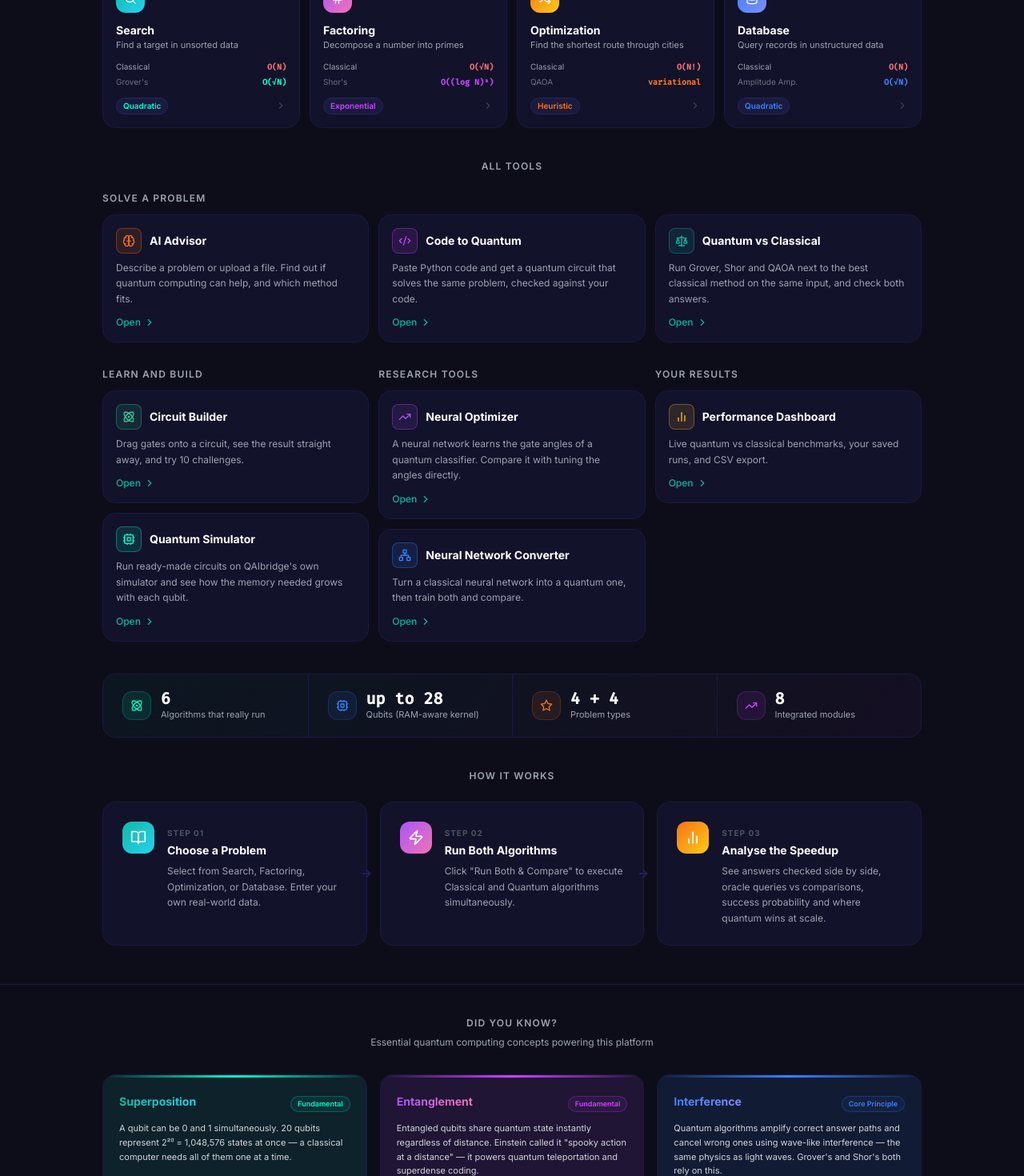
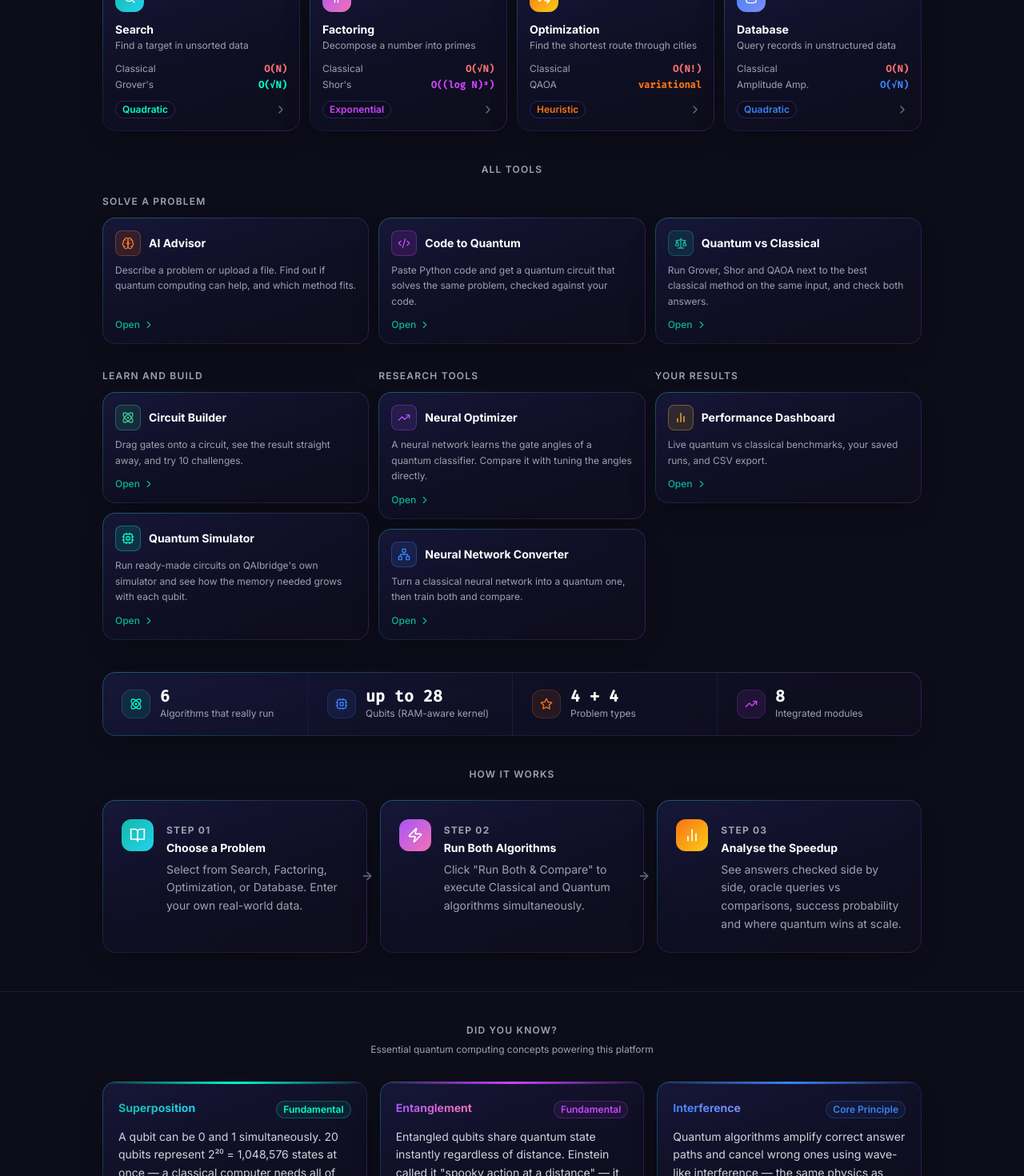
Before and after one commit to msyed-taha/QAIBridge, a React (Vite) app in the folder frontend/: page /app in a window 1280 px wide. Shown: the part 820-2290 px from the top of the page at 80% size. Built offline with nearby package versions, Linux system fonts and the light colour scheme; sample sign-in values are in the browser's storage; a web font is replaced by a local one.

Commit message:
app home matches new design
Co-Authored-By: Claude Opus 5.5 <noreply@anthropic.com>

```diff
--- a/frontend/src/pages/AppHome.tsx
+++ b/frontend/src/pages/AppHome.tsx
@@ -202,7 +202,6 @@ const STEPS = [
 const FACTS = [
   {
     color: 'from-teal-500 to-cyan-400',
-    glow: 'rgba(20,184,166,0.12)',
     topBar: '#00ffcc',
     title: 'Superposition',
     tag: 'Fundamental',
@@ -210,7 +209,6 @@ const FACTS = [
   },
   {
     color: 'from-purple-500 to-pink-400',
-    glow: 'rgba(168,85,247,0.12)',
     topBar: '#cc44ff',
     title: 'Entanglement',
     tag: 'Fundamental',
@@ -218,7 +216,6 @@ const FACTS = [
   },
   {
     color: 'from-blue-500 to-indigo-400',
-    glow: 'rgba(59,130,246,0.12)',
     topBar: '#3b82f6',
     title: 'Interference',
     tag: 'Core Principle',
@@ -226,7 +223,6 @@ const FACTS = [
   },
   {
     color: 'from-green-500 to-emerald-400',
-    glow: 'rgba(34,197,94,0.12)',
     topBar: '#22c55e',
     title: 'Measurement',
     tag: 'Quantum Mechanics',
@@ -234,7 +230,6 @@ const FACTS = [
   },
   {
     color: 'from-orange-500 to-yellow-400',
-    glow: 'rgba(249,115,22,0.12)',
     topBar: '#f97316',
     title: 'Quantum Gate',
     tag: 'Circuit Element',
@@ -242,7 +237,6 @@ const FACTS = [
   },
   {
     color: 'from-pink-500 to-rose-400',
-    glow: 'rgba(236,72,153,0.12)',
     topBar: '#ec4899',
     title: 'Decoherence',
     tag: 'Key Challenge',
@@ -250,7 +244,6 @@ const FACTS = [
   },
   {
     color: 'from-cyan-500 to-sky-400',
-    glow: 'rgba(6,182,212,0.12)',
     topBar: '#06b6d4',
     title: 'Quantum Fourier Transform',
     tag: 'Algorithm Core',
@@ -258,7 +251,6 @@ const FACTS = [
   },
   {
     color: 'from-violet-500 to-purple-400',
-    glow: 'rgba(139,92,246,0.12)',
     topBar: '#8b5cf6',
     title: 'Qubit vs Bit',
     tag: 'Fundamentals',
@@ -266,7 +258,6 @@ const FACTS = [
   },
   {
     color: 'from-red-500 to-orange-400',
-    glow: 'rgba(239,68,68,0.12)',
     topBar: '#ef4444',
     title: 'Quantum Advantage',
     tag: 'Why It Matters',
@@ -292,7 +283,7 @@ function ToolGroupCards({ group, columns = '' }: { group: ToolGroup; columns?: s
 function ToolCard({ tool }: { tool: Tool }) {
   return (
     <Link to={tool.path}
-      className="group flex flex-col bg-quantum-800 border border-quantum-700 rounded-2xl p-4 hover:border-quantum-600 transition-colors">
+      className="group flex flex-col glass-card rounded-2xl p-4">
       <div className="flex items-center gap-2.5 mb-2">
         <span className="w-8 h-8 rounded-lg flex items-center justify-center flex-shrink-0"
           style={{ background: `${tool.color}1f`, border: `1px solid ${tool.color}55` }}>
@@ -318,12 +309,6 @@ export function AppHome() {
 
       {/* ── HERO ─────────────────────────────────────────────────────────── */}
       <section className="relative px-6 pt-12 pb-12 overflow-hidden">
-        {/* subtle dot grid — keeps background pure dark */}
-        <div className="absolute inset-0 pointer-events-none" style={{
-          backgroundImage: 'radial-gradient(circle, rgba(255,255,255,0.04) 1px, transparent 1px)',
-          backgroundSize: '28px 28px',
-        }} />
-
         <div className="relative z-10 max-w-3xl mx-auto">
           <div className="text-center mb-8">
             <div className="inline-flex items-center gap-2 bg-quantum-800 border border-quantum-600 rounded-full px-4 py-1.5 text-xs text-gray-400 mb-5">
@@ -362,7 +347,7 @@ export function AppHome() {
                 <Link
                   key={p.key}
                   to={`/solve?type=${p.key}`}
-                  className="group relative bg-quantum-800 border border-quantum-700 rounded-2xl p-4 hover:border-quantum-600 transition-all hover:scale-[1.02] cursor-pointer overflow-hidden"
+                  className="group relative glass-card rounded-2xl p-4 overflow-hidden"
                 >
                   <div
                     className="absolute inset-0 opacity-0 group-hover:opacity-100 transition-opacity pointer-events-none rounded-2xl"
@@ -373,24 +358,24 @@ export function AppHome() {
                       <Icon className="w-4 h-4 text-white" />
                     </div>
                     <h3 className="text-white font-bold text-sm mb-0.5">{p.label}</h3>
-                    <p className="text-gray-400 text-[11px] mb-3 leading-tight">{p.tagline}</p>
+                    <p className="text-gray-400 text-xs mb-3 leading-snug">{p.tagline}</p>
 
                     <div className="space-y-1 mb-3">
                       <div className="flex items-center justify-between">
-                        <span className="text-[10px] text-gray-400">Classical</span>
-                        <span className="text-[10px] text-red-400 font-mono font-semibold">{p.classical}</span>
+                        <span className="text-xs text-gray-400">Classical</span>
+                        <span className="text-xs text-red-400 font-mono font-semibold">{p.classical}</span>
                       </div>
                       <div className="flex items-center justify-between">
-                        <span className="text-[10px] text-gray-500">{p.algo}</span>
-                        <span className="text-[10px] font-mono font-semibold" style={{ color: p.speedupColor }}>{p.quantum}</span>
+                        <span className="text-xs text-gray-400">{p.algo}</span>
+                        <span className="text-xs font-mono font-semibold" style={{ color: p.speedupColor }}>{p.quantum}</span>
                       </div>
                     </div>
 
                     <div className="flex items-center justify-between">
-                      <span className="text-[10px] font-semibold px-2 py-0.5 rounded-full bg-quantum-700 border border-quantum-600" style={{ color: p.speedupColor }}>
+                      <span className="text-xs font-semibold px-2 py-0.5 rounded-full bg-quantum-900/60 border border-quantum-600" style={{ color: p.speedupColor }}>
                         {p.speedup}
                       </span>
-                      <ChevronRight className="w-3.5 h-3.5 text-gray-700 group-hover:text-quantum-neon group-hover:translate-x-0.5 transition-all" />
+                      <ChevronRight className="w-4 h-4 text-gray-500 group-hover:text-quantum-neon group-hover:translate-x-0.5 transition-all" />
                     </div>
                   </div>
                 </Link>
@@ -420,8 +405,7 @@ export function AppHome() {
       <section className="px-6 pb-10">
         <div className="max-w-5xl mx-auto">
           <div
-            className="rounded-2xl border border-quantum-700 grid grid-cols-2 lg:grid-cols-4 divide-x divide-y lg:divide-y-0 divide-quantum-700 overflow-hidden"
-            style={{ background: 'linear-gradient(135deg, rgba(0,255,204,0.04), rgba(204,68,255,0.04))' }}
+            className="glass-card rounded-2xl grid grid-cols-2 lg:grid-cols-4 divide-x divide-y lg:divide-y-0 divide-quantum-700 overflow-hidden"
           >
             {STATS.map((s) => {
               const Icon = s.icon;
@@ -432,7 +416,7 @@ export function AppHome() {
                   </div>
                   <div>
                     <p className="text-xl font-extrabold text-white font-mono leading-none">{s.value}</p>
-                    <p className="text-[11px] text-gray-400 mt-0.5">{s.label}</p>
+                    <p className="text-xs text-gray-400 mt-1">{s.label}</p>
                   </div>
                 </div>
               );
@@ -451,10 +435,10 @@ export function AppHome() {
             {STEPS.map((step, i) => {
               const Icon = step.icon;
               return (
-                <div key={step.num} className="relative bg-quantum-800 border border-quantum-700 rounded-2xl p-6">
+                <div key={step.num} className="relative glass-card rounded-2xl p-6">
                   {i < STEPS.length - 1 && (
                     <div className="hidden md:block absolute -right-2 top-1/2 -translate-y-1/2 z-10">
-                      <ArrowRight className="w-4 h-4 text-quantum-600" />
+                      <ArrowRight className="w-4 h-4 text-gray-500" />
                     </div>
                   )}
                   <div className="flex items-start gap-4">
@@ -462,9 +446,9 @@ export function AppHome() {
                       <Icon className="w-5 h-5 text-white" />
                     </div>
                     <div>
-                      <span className="text-[10px] font-bold text-gray-600 tracking-widest">STEP {step.num}</span>
+                      <span className="text-xs font-bold text-gray-400 tracking-widest">STEP {step.num}</span>
                       <h3 className="text-white font-bold text-sm mt-0.5 mb-1.5">{step.title}</h3>
-                      <p className="text-gray-400 text-xs leading-relaxed">{step.desc}</p>
+                      <p className="text-gray-400 text-sm leading-relaxed">{step.desc}</p>
                     </div>
                   </div>
                 </div>
@@ -474,7 +458,7 @@ export function AppHome() {
         </div>
       </section>
 
-{/* ── QUANTUM FACTS ────────────────────────────────────────────────── */}
+      {/* ── QUANTUM FACTS ────────────────────────────────────────────────── */}
       <section className="px-6 pb-16 border-t border-quantum-700 pt-10">
         <div className="max-w-5xl mx-auto">
           <p className="text-xs font-semibold text-gray-400 uppercase tracking-widest mb-2 text-center">
@@ -488,8 +472,7 @@ export function AppHome() {
             {FACTS.map(f => (
               <div
                 key={f.title}
-                className="relative rounded-2xl border border-quantum-700 p-5 overflow-hidden flex flex-col gap-3 hover:border-quantum-600 transition-all hover:scale-[1.01]"
-                style={{ background: f.glow }}
+                className="relative glass-card rounded-2xl p-5 overflow-hidden flex flex-col gap-3"
               >
                 {/* Coloured top accent bar */}
                 <div
@@ -503,7 +486,7 @@ export function AppHome() {
                     {f.title}
                   </h3>
                   <span
-                    className="text-[9px] font-semibold px-2 py-0.5 rounded-full border flex-shrink-0 mt-0.5"
+                    className="text-xs font-semibold px-2 py-0.5 rounded-full border flex-shrink-0"
                     style={{ color: f.topBar, borderColor: `${f.topBar}40`, background: `${f.topBar}12` }}
                   >
                     {f.tag}
@@ -511,7 +494,7 @@ export function AppHome() {
                 </div>
 
                 {/* Body */}
-                <p className="text-gray-300 text-[11px] leading-relaxed">{f.body}</p>
+                <p className="text-gray-300 text-sm leading-relaxed">{f.body}</p>
               </div>
             ))}
           </div>
```
